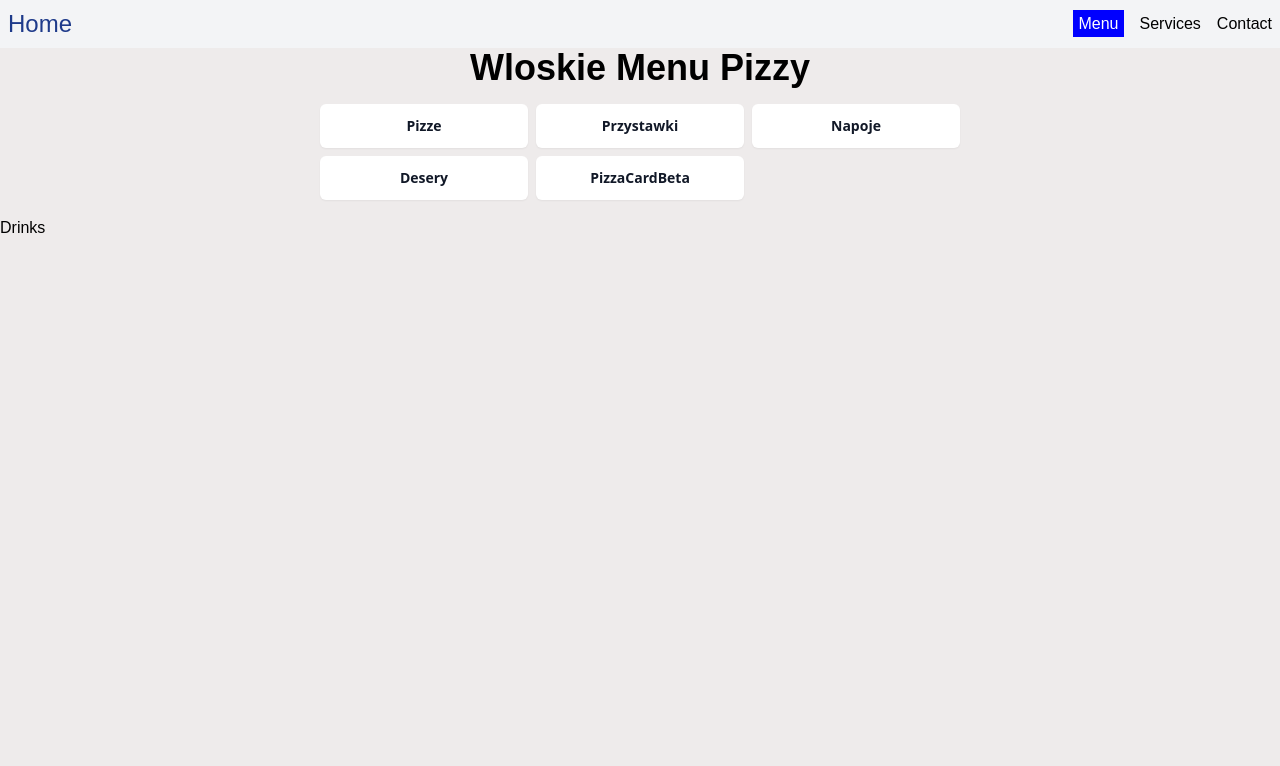
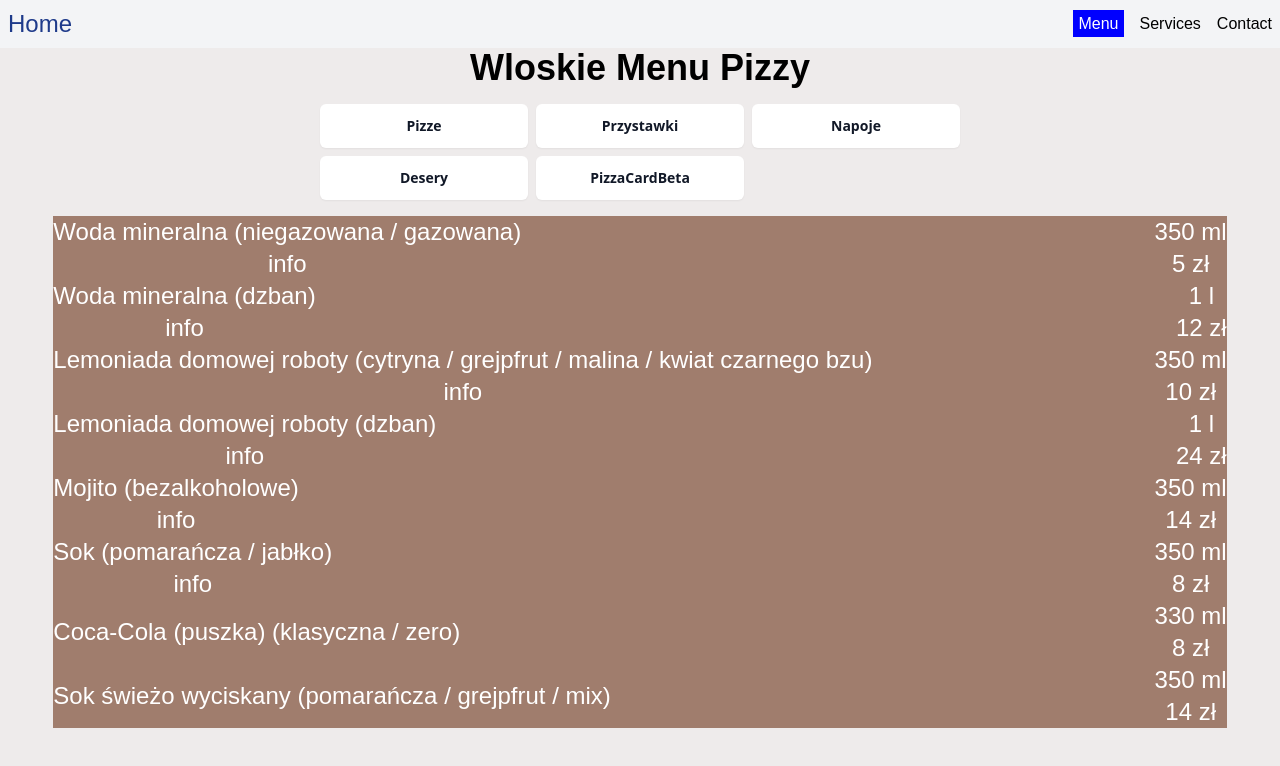
Before and after one commit to MaksimKmet/Blog_Site, a React (Vite) app: page /Menu in a window 1280 px wide. Both pictures are taken after a click on the button "Napoje". Shown: the top 766 px of the page. Built offline with nearby package versions, Linux system fonts and the light colour scheme.

Commit message:
update logic menu page, drink section

```diff
--- /dev/null
+++ b/src/components/Menu/DrinkExample.tsx
@@ -0,0 +1,10 @@
+
+const DrinkExample = () => {
+  return (
+    <div>
+
+    </div>
+  )
+}
+
+export default DrinkExample
--- a/src/components/Menu/DrinksCard.tsx
+++ b/src/components/Menu/DrinksCard.tsx
@@ -1,11 +1,33 @@
+import { menu } from "./pizzaMenu"
+
+
 
 const DrinksCard = () => {
   return (
-    <>
+    <div>
+          <div className="  text-white m-auto text-2xl w-11/12  ">
 
-          <h1>Drinks</h1>
+        {menu.coldDrinks.map( (item, i) => (
+          <div key={i} className="bg-[#a07d6d] text-center flex justify-between items-center">
+<div className="">
 
-    </>
+            <p >{item.name}</p>
+            <p >{item.description}</p>
+</div>
+            <div className="">
+            <p >{item.volume}</p>
+            <p >{item.price}</p>
+            </div>
+          </div>
+
+        ))}
+          </div>
+
+
+
+
+
+    </div>
   )
 }
 
--- a/src/components/Menu/pizzaMenu.ts
+++ b/src/components/Menu/pizzaMenu.ts
@@ -6,16 +6,20 @@ export const menu = {
       name: "Woda mineralna (niegazowana / gazowana)",
       volume: "350 ml",
       price: "5 zł",
+      description: 'info'
     },
-    { name: "Woda mineralna (dzban)", volume: "1 l", price: "12 zł" },
+    { name: "Woda mineralna (dzban)", volume: "1 l", price: "12 zł", description: 'info'
+     },
     {
       name: "Lemoniada domowej roboty (cytryna / grejpfrut / malina / kwiat czarnego bzu)",
       volume: "350 ml",
       price: "10 zł",
+      description: 'info'
+
     },
-    { name: "Lemoniada domowej roboty (dzban)", volume: "1 l", price: "24 zł" },
-    { name: "Mojito (bezalkoholowe)", volume: "350 ml", price: "14 zł" },
-    { name: "Sok (pomarańcza / jabłko)", volume: "350 ml", price: "8 zł" },
+    { name: "Lemoniada domowej roboty (dzban)", volume: "1 l", price: "24 zł", description: 'info' },
+    { name: "Mojito (bezalkoholowe)", volume: "350 ml", price: "14 zł", description: 'info' },
+    { name: "Sok (pomarańcza / jabłko)", volume: "350 ml", price: "8 zł", description: 'info' },
     {
       name: "Coca-Cola (puszka) (klasyczna / zero)",
       volume: "330 ml",
@@ -46,18 +50,25 @@ export const menu = {
     { name: "Tiramisu", price: "12 zł" },
   ],
   alcohol: {
-    available: "Alkohol mamy tylko na garnizonie",
+
     beer: [
+
       {
-        name: "Browar Amber (Złote Lwy, Pszeniczniak, Koźlak, Bezalkoholowe)",
+        id: 30,
+        name: "Browar Amber",
+        description: "Złote Lwy, Pszeniczniak, Koźlak, Bezalkoholowe",
+        description2: "lager, ...",
         volume: "0.5 l",
         price: "12 zł",
       },
       {
-        name: "Browar Czarna Owca (Tricity, Odrodzenie, Pszeniczne z brzoskwinią)",
+        id:31,
+        name: "Browar Czarna Owca",
+        description : " Tricity, Odrodzenie, Pszeniczne z brzoskwinią",
         volume: "0.5 l",
         price: "14 zł",
       },
+      // {available: "Alkohol mamy tylko na garnizonie"}
     ],
     cider: { name: "Cydr Sadowski (jabłko / gruszka)", price: "24 zł" },
     wine: [
```
Also changed, not shown: TaskAndAnother.txt.
